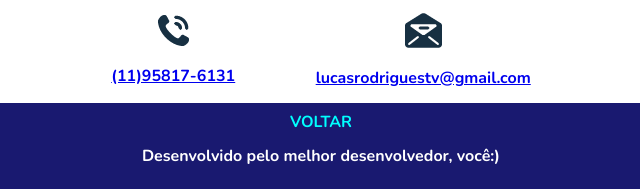
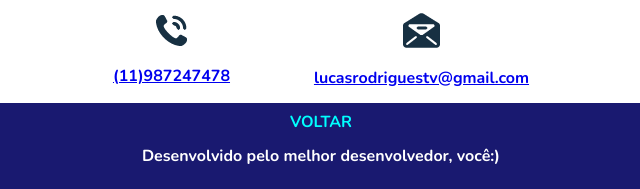
Before and after one commit to Lusqui9/Site-Responsivo, a plain HTML site: page index.html in a window 1280 px wide. Shown: the part 2053-2242 px from the top of the page, 319-959 px from the left. Drawn offline with nearby package versions, Linux system fonts and the light colour scheme.

Commit message:
Update index.html

```diff
--- a/index.html
+++ b/index.html
@@ -73,7 +73,7 @@
      <p>Vem falar com a gente</p>
    <div>
      <img src="img/tel.png" alt="Telefone">
-     <p><a href="tel:11958176131">(11)95817-6131</a></p>
+     <p><a href="tel:11958176131">(11)987247478</a></p>
    </div>
    <div>
      <img src="img/mail.png" alt="email">
```
